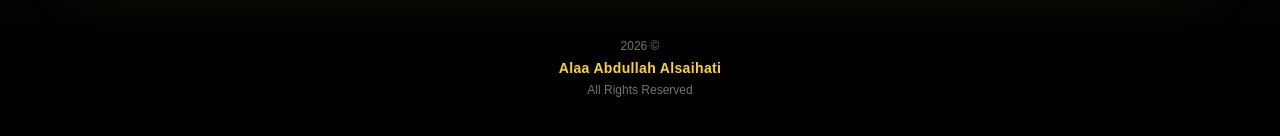
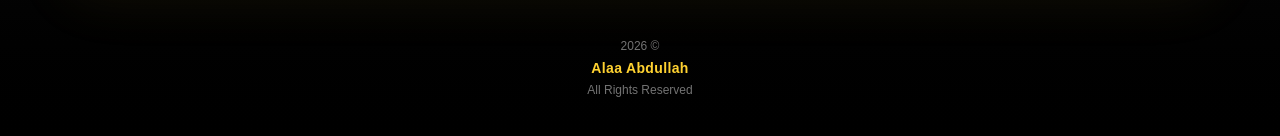
Before and after one commit to AlaaAlsaihati/fazaa, a Next.js app: page / in a window 1280 px wide. Shown: the part 624-760 px from the top of the page. Built offline with nearby package versions, Linux system fonts and the light colour scheme.

Commit message:
https://fazaa-app.netlify.app

```diff
--- a/app/page.tsx
+++ b/app/page.tsx
@@ -74,7 +74,7 @@ export default function HomePage() {
   </div>
 
   <div className="text-amber-300 font-semibold tracking-wide">
-    Alaa Abdullah Alsaihati
+        Alaa Abdullah
   </div>
 
   <div className="text-xs mt-1 text-neutral-500">
```
